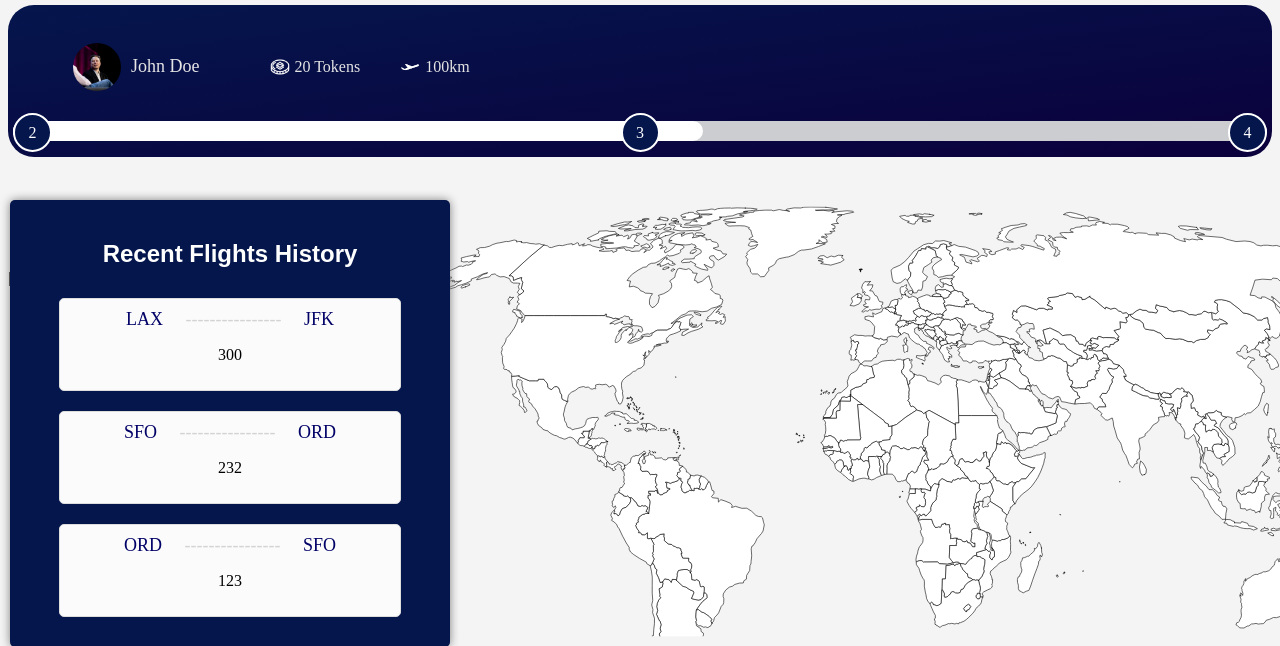
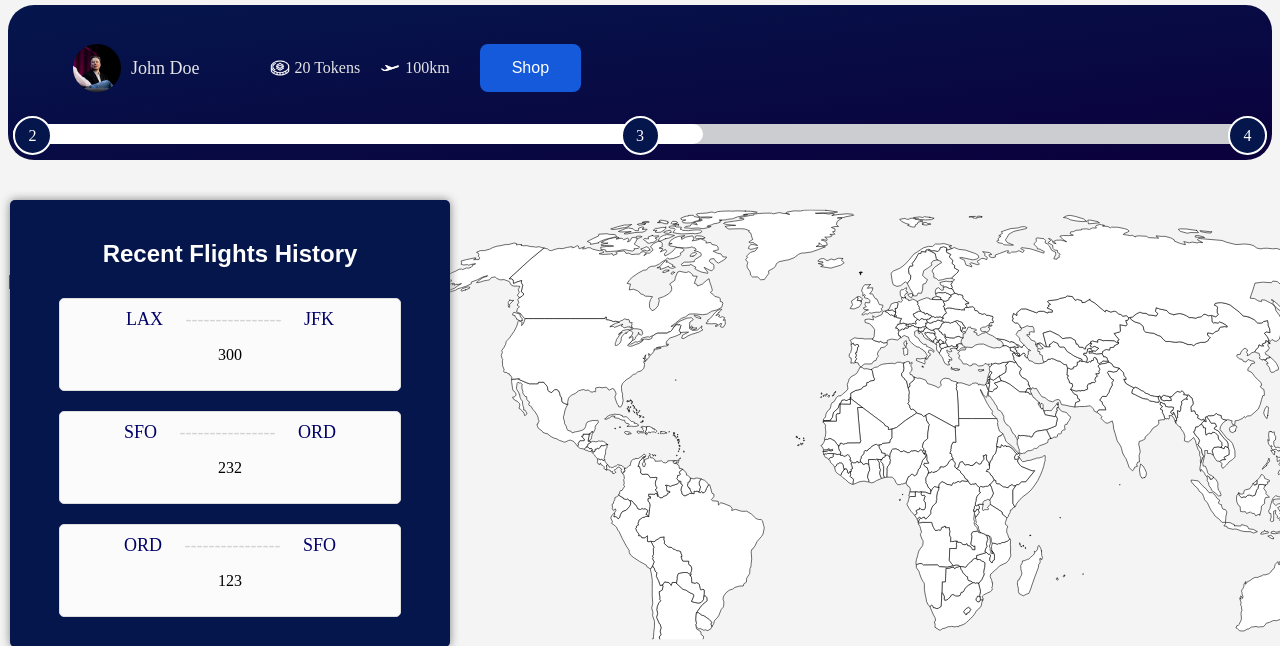
Before and after one commit to laerttt/SkySavor, a Flask app: page / in a window 1280 px wide. Shown: the top 646 px of that part. Run offline with Flask 3, Linux system fonts and the light colour scheme; the page is wider than the window, and the part outside it is not shown.

Commit message:
css changes

```diff
--- a/static/css/navbar.css
+++ b/static/css/navbar.css
@@ -12,6 +12,25 @@
     margin: auto;
     margin-right: 10px;
 
+}
+.navbar-button {
+    background-color: #155ada; /* Green */
+  border: none;
+  color: white;
+  padding: 15px 32px;
+  text-align: center;
+  text-decoration: none;
+  display: inline-block;
+  font-size: 16px;
+  font-family: Arial, Helvetica, sans-serif;
+  border-radius: 8px;
+  border-style: solid;
+  border-width: 0px;
+  border-color: white;
+  transition: background-color 100ms;
+}
+.navbar-button:hover {
+    background-color: #0550d0;
 }
 .navbar_list{
     list-style-type: none;
--- a/templates/navbar.html
+++ b/templates/navbar.html
@@ -21,6 +21,9 @@ filename = 'css/navbar.css') }}">
           <img src="/static/images/plane.png" style="height: 20px; width: 20px; color: #e5e5e5; margin-top: 15px; margin-right: 5px;">
           <p style="font-size: 16px; font-weight: 500; color: #e5e5e5;">100km</p>
         </div>
+      </li>
+      <li>
+        <p align="center"><a href=vmd_timestamp ><button class=navbar-button>Shop</button></a></p>
       </li>
     </ul>
   </div>
```
